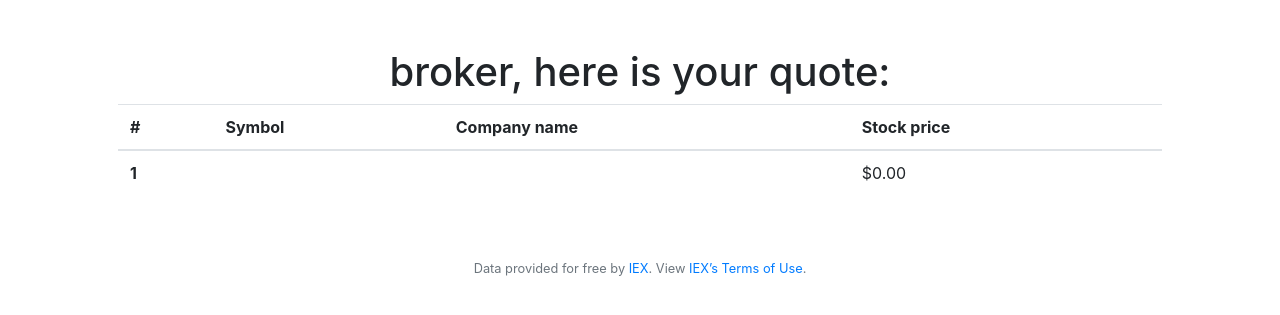
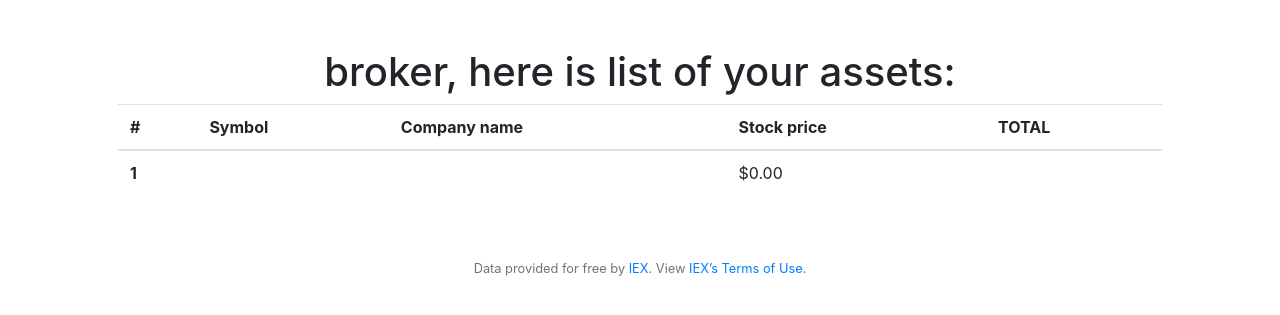
Before and after one commit to mgxmajewski/cs50_finance, a Flask app: page / in a window 1280 px wide. Shown: the part 100-415 px from the top of the page. Run offline with Flask 2, Linux system fonts and the light colour scheme; a user stored in the database is signed in; data that the repository does not hold is empty; some libraries are stand-ins or nearby versions.

Commit message:
Render dictionaries into index.html - raw

```diff
--- a/application.py
+++ b/application.py
@@ -65,7 +65,8 @@ def index():
         stock_quote = lookup(stock['symbol'])
         stock_actual_price = stock_quote['price']
         stock_total_value = stock['sum(transactions.shares)'] * stock_actual_price
-        print(stock_total_value)
+        stock['total']= stock_total_value
+        print(stock)
 
 
     # Redirect user to login
@@ -73,7 +74,8 @@ def index():
                             iex_symbol=iex_symbol,
                             iex_name=iex_name,
                             iex_price=iex_price,
-                            user_name=user_name)
+                            user_name=user_name,
+                            user_stock_list=user_stock_list)
 
 
 
--- a/templates/index.html
+++ b/templates/index.html
@@ -6,7 +6,7 @@
 
 {% block main %}
     <div>
-        <h1>{{user_name}}, here is your quote:</h1>
+        <h1>{{user_name}}, here is list of your assets:</h1>
         <table style="width:100%" class="table">
             <thead>
               <tr>
@@ -14,6 +14,8 @@
                 <th scope="col">Symbol</th>
                 <th scope="col">Company name</th>
                 <th scope="col">Stock price</th>
+                <th scope="col">TOTAL</th>
+
               </tr>
             </thead>
             <tbody>
@@ -26,4 +28,9 @@
             </tbody>
         </table>
     </div>
+    <div>
+      {% for stock in user_stock_list %}
+      <li>{{stock}}</li>
+      {% endfor %}
+    </div>
 {% endblock %}
```
